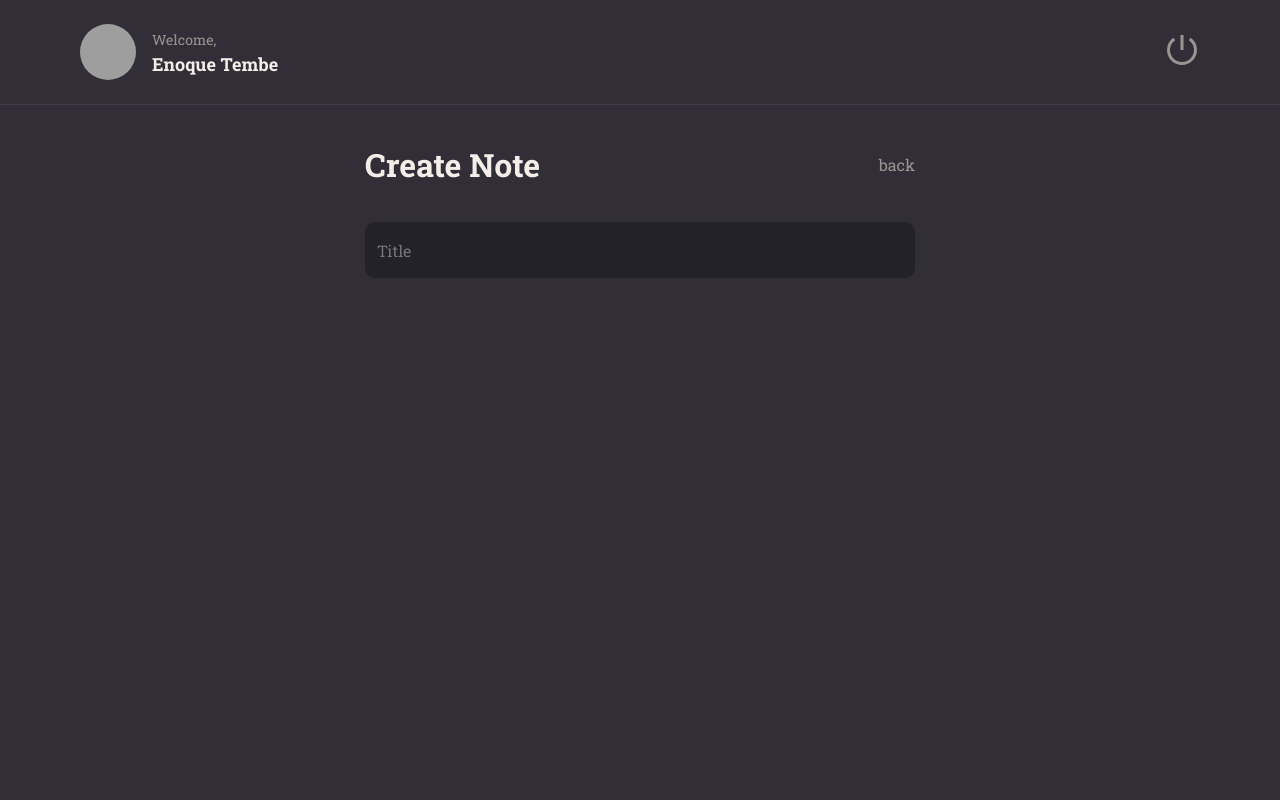
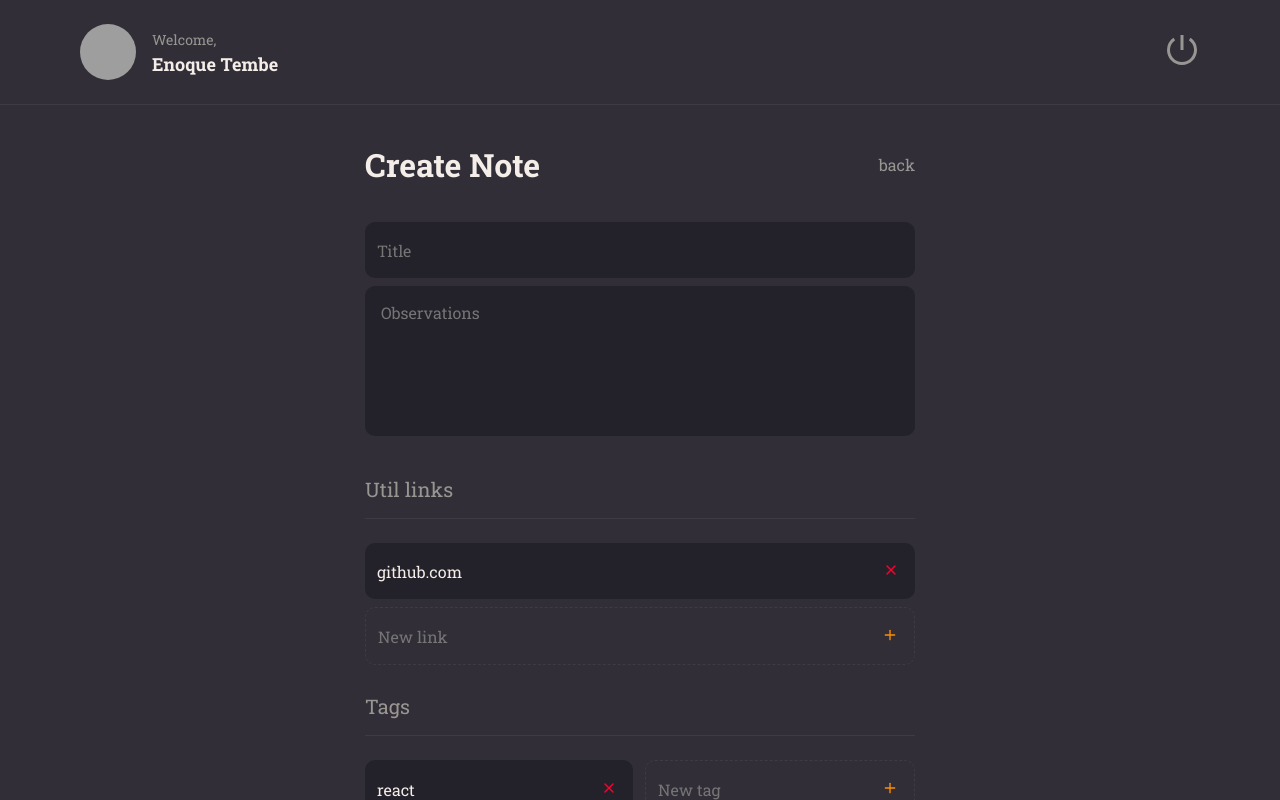
Before and after one commit to enoquetembe/MyNotes, a React (Vite) app in the folder web/: page / in a window 1280 px wide. Built offline with nearby package versions, Linux system fonts and the light colour scheme; grey boxes are pictures that could not be loaded.

Commit message:
finishing New page

```diff
--- /dev/null
+++ b/web/src/components/NoteItem/index.jsx
@@ -0,0 +1,24 @@
+import { Container } from './styles'
+import { FiPlus, FiX } from 'react-icons/fi'
+
+export function NoteItem({isNew, value, onClick, ...rest}) {
+  return(
+    <Container isNew={isNew}>
+      <input
+        type='text'
+        value={value}
+        readOnly={!isNew}
+        {...rest}
+      />
+
+      <button
+        type='button'
+        className={isNew ? 'button-add' : 'button-delete'}
+        onClick={onClick}
+        {...rest}
+      >
+        {isNew ? <FiPlus/> : <FiX/>}
+      </button>
+    </Container>
+  )
+}
--- /dev/null
+++ b/web/src/components/NoteItem/styles.js
@@ -0,0 +1,39 @@
+import styled from 'styled-components'
+
+export const Container = styled.div`
+  display: flex;
+  align-items: center;
+  margin-bottom: 0.8rem;
+  padding-right: 1.6rem;
+  border-radius: 1rem;
+
+  background: ${({ theme, isNew }) => isNew? 'transparent': theme.COLORS.BACKGROUND_900};
+
+  border: ${({ theme, isNew }) => isNew? `1px dashed ${theme.COLORS.BACKGROUND_700}` : 'none'};
+
+  > button {
+    background: none;
+  }
+
+  > input {
+    background: transparent;
+    color: ${({ theme }) => theme.COLORS.WHITE};
+
+     width: 100%;
+    height: 5.6rem;
+    border: none;
+    padding: 1.2rem;
+
+    &&placeholder {
+      color: ${({ theme }) => theme.COLORS.GRAY_300};
+    }
+  }
+
+  .button-add {
+    color: ${({ theme }) => theme.COLORS.ORANGE};
+  }
+
+  .button-delete {
+    color: ${({ theme }) => theme.COLORS.RED};
+  }
+`
--- /dev/null
+++ b/web/src/components/TextArea/index.jsx
@@ -0,0 +1,9 @@
+import { Container } from './styles'
+
+export function TextArea({value, ...rest}) {
+  return(
+    <Container {...rest}>
+      {value}
+    </Container>
+  )
+}
--- /dev/null
+++ b/web/src/components/TextArea/styles.js
@@ -0,0 +1,16 @@
+import styled from 'styled-components'
+
+export const Container = styled.textarea`
+  width: 100%;
+  height: 15rem;
+  border: none;
+  resize: none;
+  margin-bottom: 0.8rem;
+  padding: 1.6rem;
+  border-radius: 1rem;
+
+  background-color: ${({ theme }) => theme.COLORS.BACKGROUND_900};
+  color: ${({ theme }) => theme.COLORS.WHITE};
+
+
+`
--- a/web/src/pages/New/index.jsx
+++ b/web/src/pages/New/index.jsx
@@ -2,6 +2,9 @@ import { Container, Form } from './styles'
 
 import { Header } from '../../components/Header'
 import { Input } from '../../components/Input'
+import { TextArea } from '../../components/TextArea'
+import { Section } from '../../components/Section'
+import { NoteItem } from '../../components/NoteItem'
 import { Button } from '../../components/Button'
 
 export function New() {
@@ -19,6 +22,32 @@ export function New() {
           <Input
             placeholder='Title'
           />
+
+          <TextArea
+            placeholder='Observations'
+          >
+
+          </TextArea>
+
+          <Section title='Util links'>
+            <NoteItem value='github.com'/>
+            <NoteItem
+              isNew
+              placeholder='New link'
+            />
+          </Section>
+
+          <Section title='Tags'>
+            <div className='tags'>
+              <NoteItem value='react'/>
+              <NoteItem
+                isNew
+                placeholder='New tag'
+              />
+            </div>
+          </Section>
+
+          <Button title='Save'/>
         </Form>
       </main>
     </Container>
--- a/web/src/pages/New/styles.js
+++ b/web/src/pages/New/styles.js
@@ -9,6 +9,17 @@ export const Container = styled.div`
   grid-template-areas:
     'header'
     'content';
+
+  > main {
+    grid-area: content;
+    overflow-y: auto;
+  }
+
+  .tags {
+    display: flex;
+    justify-content: space-between;
+    flex-wrap: wrap;
+  }
 `
 
 export const Form = styled.form`
```
